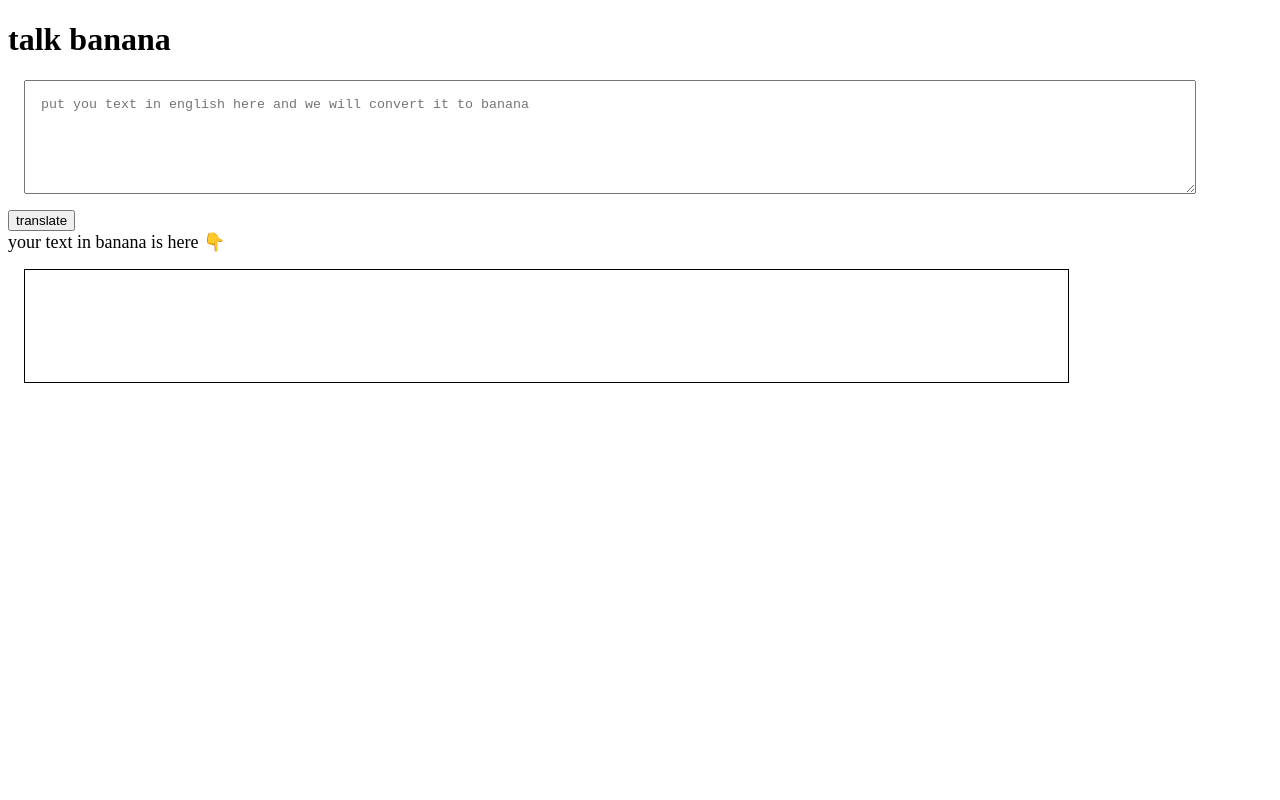
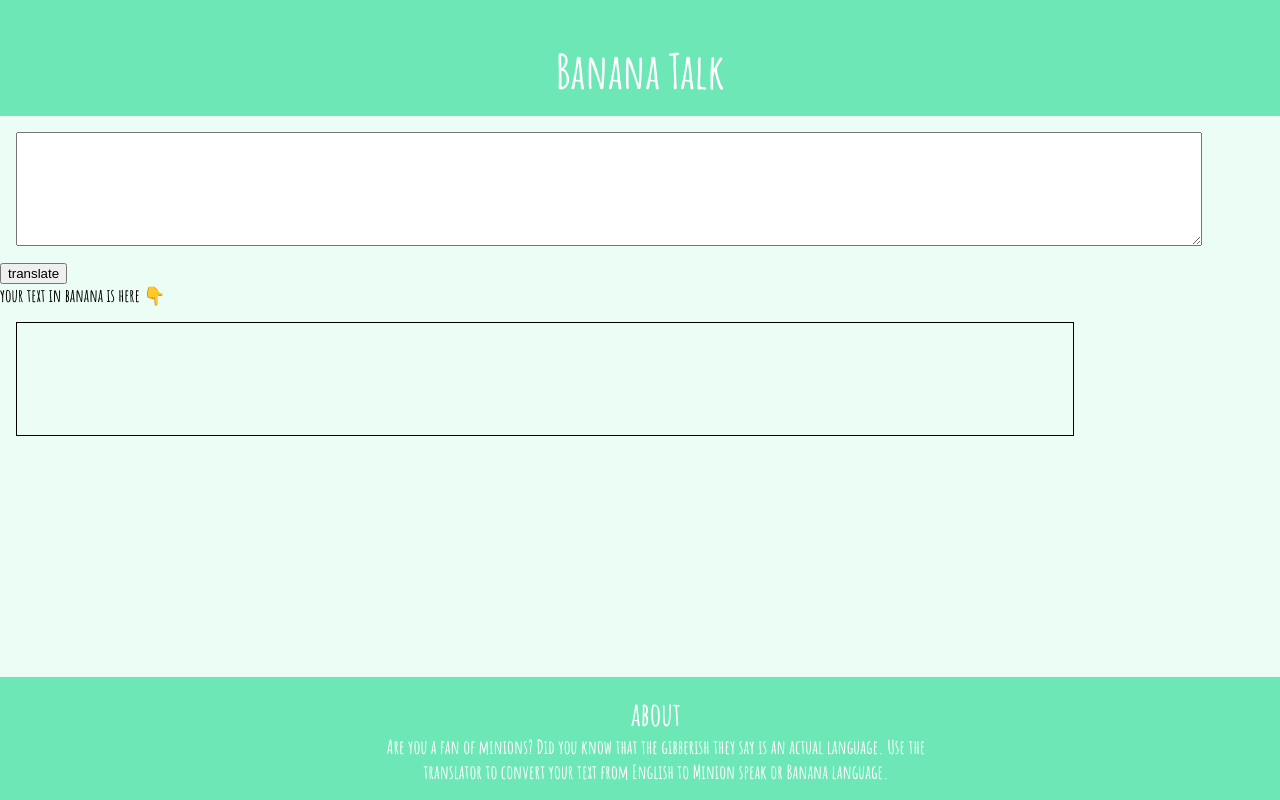
Before and after one commit to aatishpandey/banana-speak, a plain HTML site: page index.html in a window 1280 px wide. Drawn offline with Linux system fonts and the light colour scheme.

Commit message:
upto header and footer

```diff
--- a/index.html
+++ b/index.html
@@ -5,32 +5,30 @@
     <meta http-equiv="X-UA-Compatible" content="IE=edge">
     <meta name="viewport" content="width=device-width, initial-scale=1.0">
     <title>banana speak</title>
-    <style>
-        textarea{
-            width: 90%;
-            display: block;
-            margin: 1rem;
-            height: 10vh;
-            padding: 1rem;
-        }
 
-        #output{
-            border: 1px solid black;
-            height: 10vh;
-            width: 80%;
-            margin:1rem;
-            padding: 1rem;;
-        }
-
-    </style>
+    <link rel="stylesheet" href="styles.css">
 </head>
 <body>
-    <h1>talk banana</h1>
-    <textarea id="txt-input" placeholder="put you text in english here and we will convert it to banana"></textarea>
+
+    <div class="container" id="banana-heading">
+        <h1>Banana Talk</h1>
+    </div>
+
+    <textarea id="txt-input"></textarea>
+
     <button id="btn-translate">translate</button>
 
     <div style="font-size: large;">your text in banana is here 👇</div>
     <div id="output"></div>
+
+    <div class="footer">
+        <footer class="footer-heading">about</footer>
+        <p class="footer-para">
+            Are you a fan of minions? Did you know that the gibberish they say is an actual language. Use the translator to convert your text from English to Minion speak or Banana language.
+        </p>
+    </div>
+
+
     <script src="/app.js" type="text/javascript"></script>
 </body>
 </html>
--- /dev/null
+++ b/styles.css
@@ -0,0 +1,76 @@
+
+@import url('https://fonts.googleapis.com/css2?family=Amatic+SC:wght@400;700&display=swap');
+
+:root{
+    --primary-color :#6EE7B7;
+    --light-primary-color :#ECFDF5;
+}
+
+.container{
+    padding: 0.5rem 1rem;
+}
+
+.container-center{
+    margin: auto;
+}
+
+/* heading */
+#banana-heading{
+    font-family: 'Amatic SC', cursive;
+    font-weight: 700;
+    background-color: var(--primary-color);
+    color: white;
+    height: 100px;
+}
+
+#banana-heading h1{
+    text-align: center;
+    font-size: 3rem;
+}
+
+body{
+    font-family: 'Amatic SC', cursive;
+    font-weight: 700;
+    margin: 0;
+    padding: 0;
+    height: 100%;
+    background-color: var(--light-primary-color);
+}
+
+textarea{
+    width: 90%;
+    display: block;
+    margin: 1rem;
+    height: 10vh;
+    padding: 1rem;
+}
+
+#output{
+    border: 1px solid black;
+    height: 10vh;
+    width: 80%;
+    margin:1rem;
+    padding: 1rem;;
+}
+
+.footer{
+    font-family: 'Amatic SC', cursive;
+    font-weight: 700;
+    background-color: var(--primary-color);
+    color: white;
+    bottom: 0;
+    padding: 1rem;
+    position: fixed;
+    width: 100%;
+    text-align: center;
+}
+
+.footer-heading{
+    font-size: 2rem;
+}
+
+.footer-para{
+    font-size: 1.2rem;
+    max-width: 600px;
+    margin: auto;
+}
```
